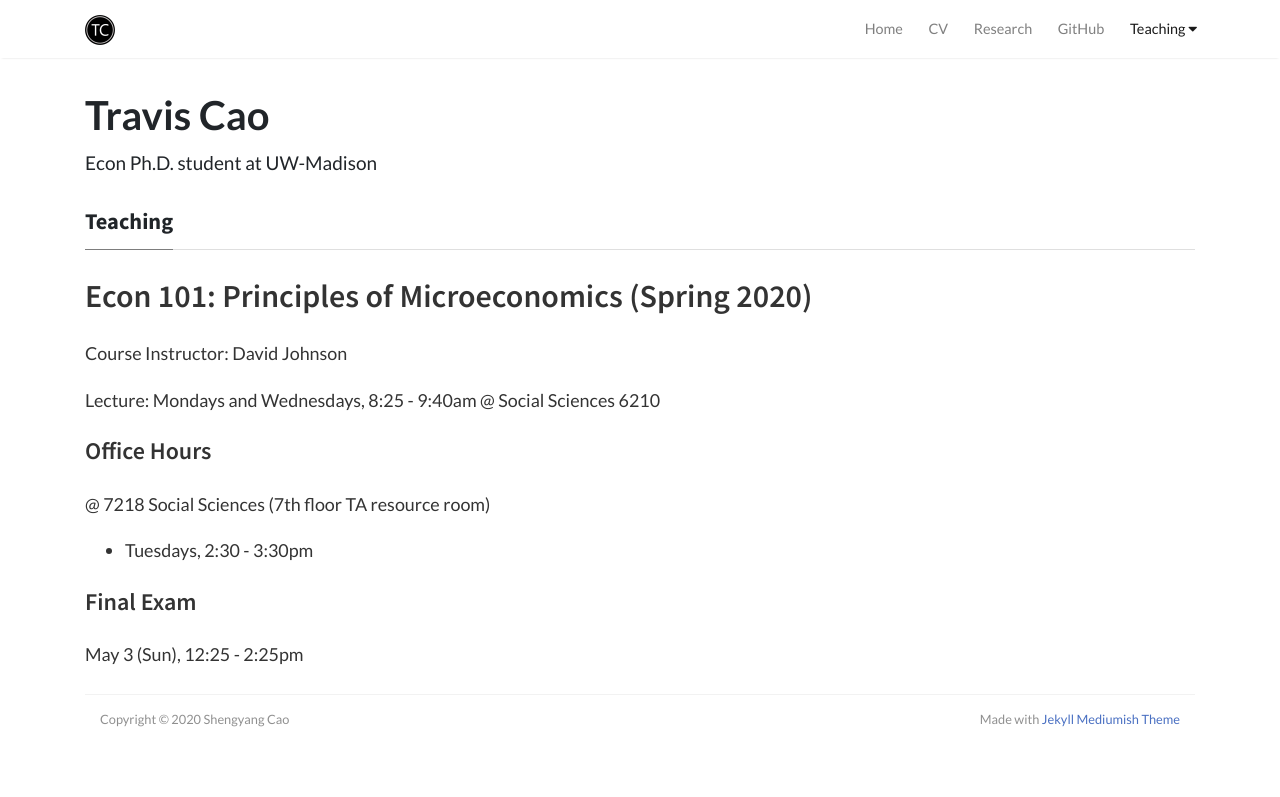
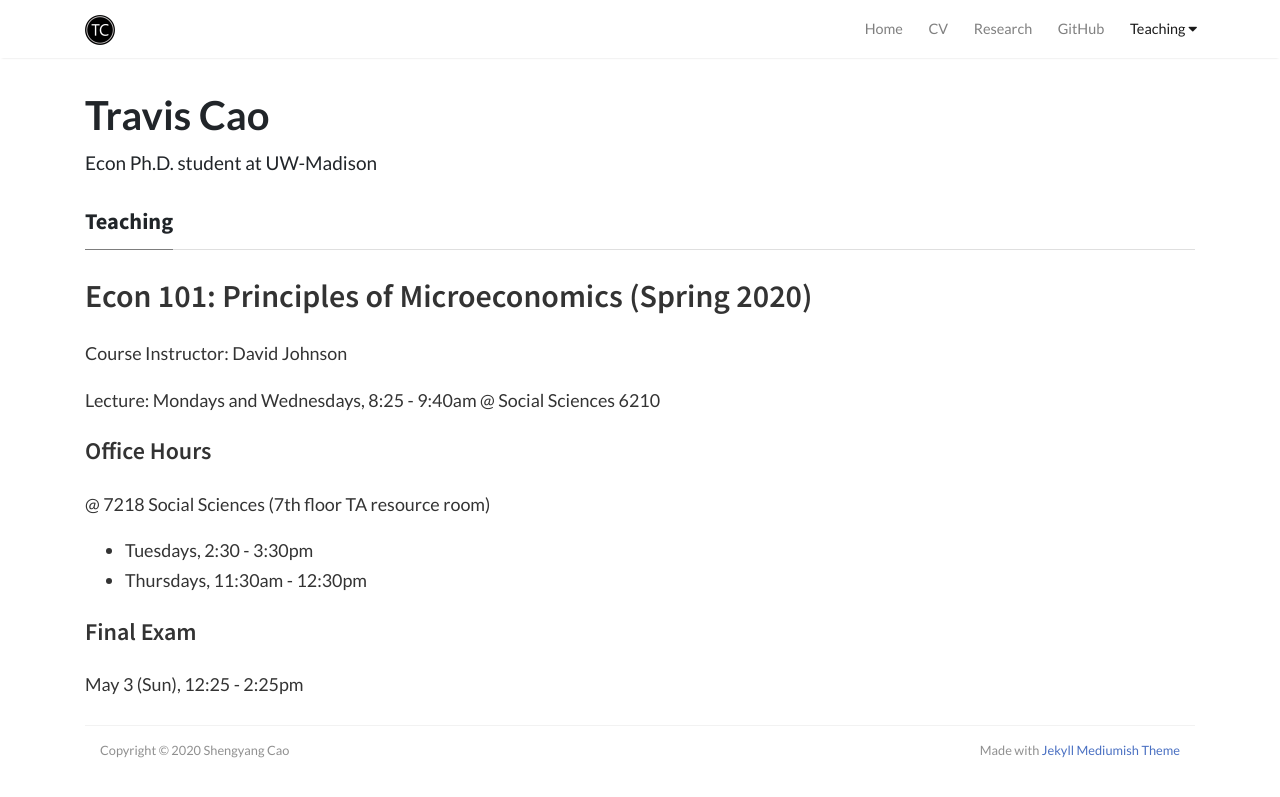
Before and after one commit to scaotravis/scaotravis.github.io, a Jekyll site: the page built from _posts/2019-07-09-teaching-sp-101.md, in a window 1280 px wide. Shown: the top 797 px of the page. Built offline with Jekyll 4.4.1, drawn with Linux system fonts in a browser that asks for light colours; nearby versions of some CDN libraries; comment, search, counter and statistics services are not loaded.

Commit message:
OH update

```diff
--- a/_posts/2019-07-09-teaching-sp-101.md
+++ b/_posts/2019-07-09-teaching-sp-101.md
@@ -15,6 +15,7 @@ Lecture: Mondays and Wednesdays, 8:25 - 9:40am @ Social Sciences 6210
 
 @ 7218 Social Sciences (7th floor TA resource room)
 * Tuesdays, 2:30 - 3:30pm
+* Thursdays, 11:30am - 12:30pm
 
 #### Final Exam
 May 3 (Sun), 12:25 - 2:25pm
```
Also changed, not shown: 2 other files.
